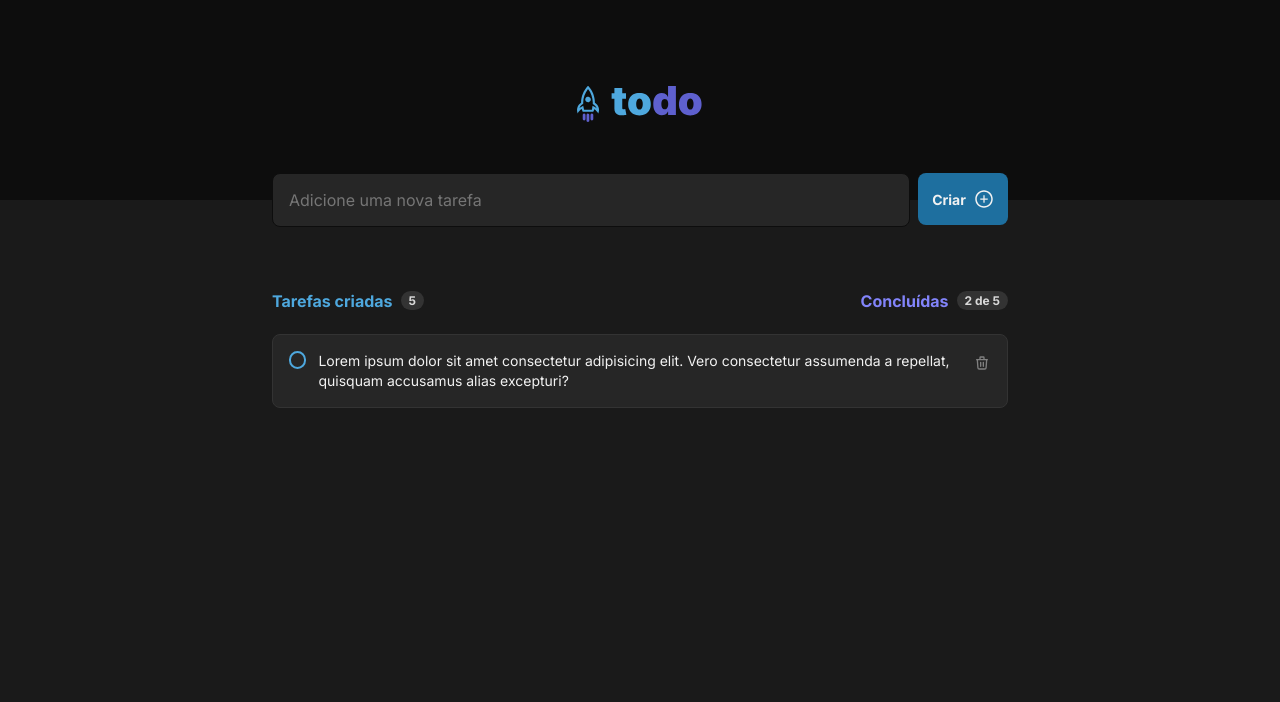
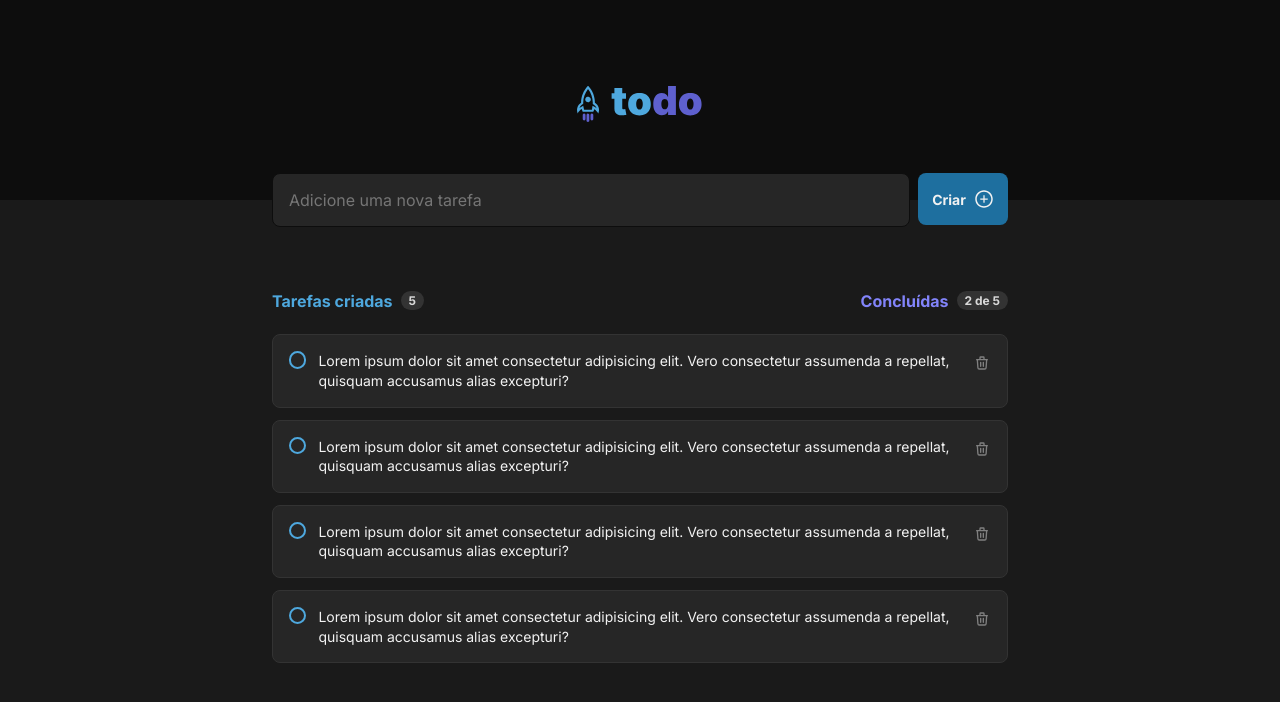
Before and after one commit to jeffersondossantosaguiar/todo-react, a React (Vite) app: page / in a window 1280 px wide. Shown: the top 702 px of the page. Built offline with nearby package versions, Linux system fonts and the light colour scheme.

Commit message:
feat: map tasks at App component

```diff
--- a/src/App.tsx
+++ b/src/App.tsx
@@ -6,7 +6,7 @@ import { TaskForm } from './components/TaskForm';
 import { TaskHeader } from './components/TaskHeader';
 import './global.css';
 
-const task = [2];
+const tasks = [1, 2, 3, 4];
 
 function App() {
 
@@ -19,8 +19,10 @@ function App() {
           <TaskHeader />
           <div className={styles.task}>
             {
-              task.length ? (
-                <Task />
+              tasks.length ? (
+                tasks.map(task => {
+                  return (<Task key={task} />);
+                })
               ) : (
                 <Empty />
               )
--- a/src/components/Task.module.css
+++ b/src/components/Task.module.css
@@ -10,6 +10,10 @@
   color: var(--gray-100);
   font-size: 0.875rem;
   line-height: 1.4;
+}
+
+.task + .task {
+  margin-top: 12px;
 }
 
 .checkBox {
```
